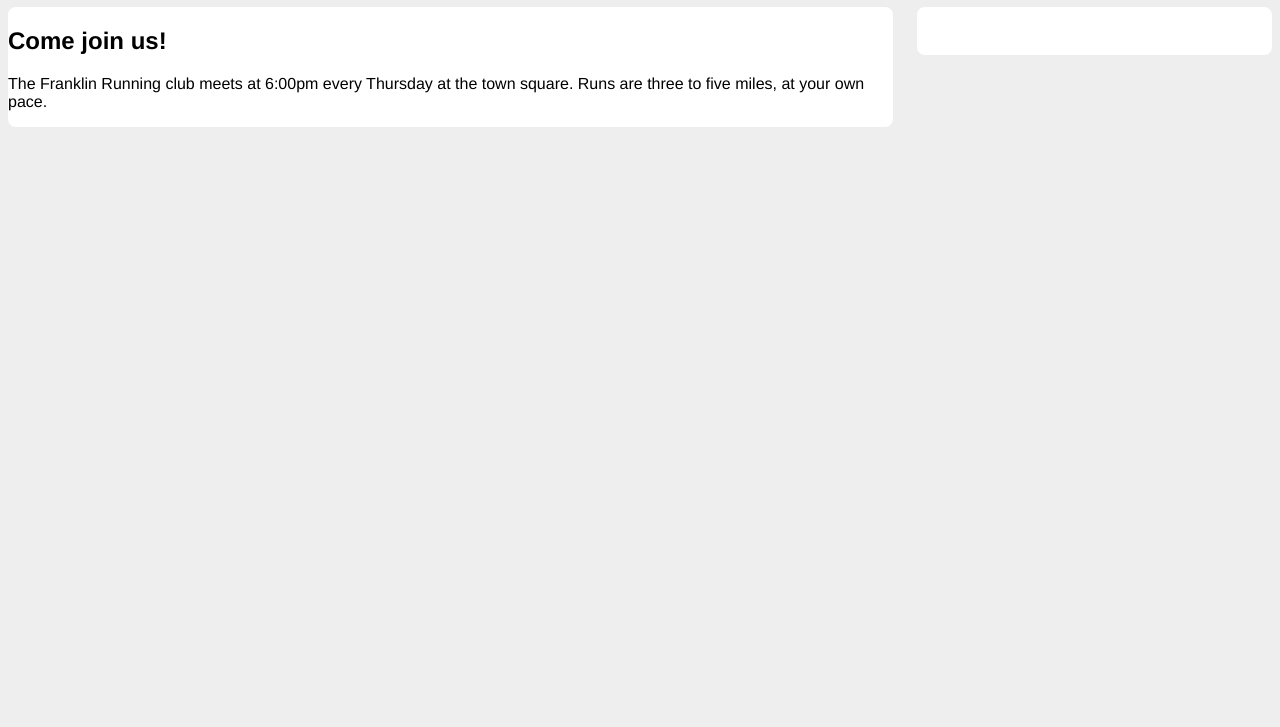
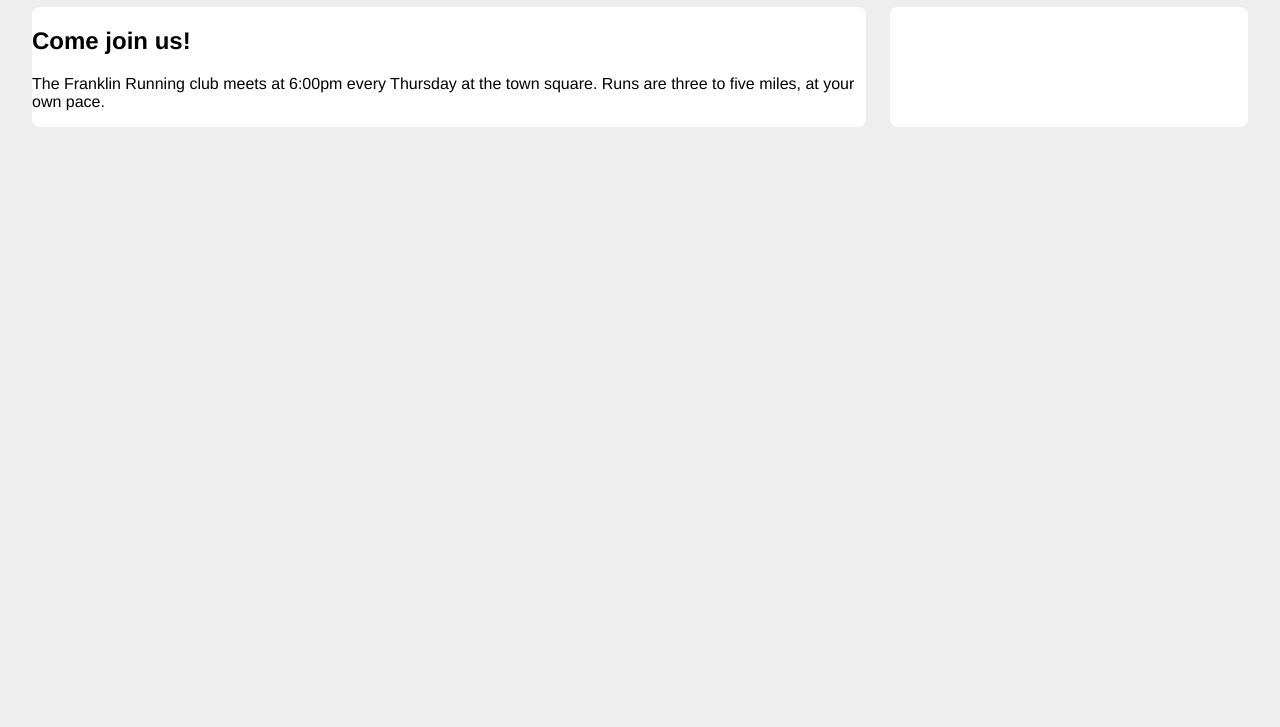
Before and after one commit to jdsutherland/css-in-depth, a plain HTML site: page ch03-box-model/index.html in a window 1280 px wide. Shown: the part 73-800 px from the top of the page. Drawn offline with Linux system fonts and the light colour scheme.

Commit message:
Make cols eql height (but border-spacing issue)
border-spacing also applied to outer edges so cols not aligned with
header

```diff
--- a/ch03-box-model/style.css
+++ b/ch03-box-model/style.css
@@ -23,15 +23,21 @@ main {
   display: block;
 }
 
+.container {
+  display: table;
+  width: 100%;
+  border-spacing: 1.5em 0;
+}
+
 .main {
-  float: left;
+  display: table-cell;
   width: 70%;
   background-color: #fff;
   border-radius: .5em;
 }
 
 .sidebar {
-  float: left;
+  display: table-cell;
   width: calc(30% - 1.5em);
   margin-left: 1.5em;
   padding: 1.5em;
```
